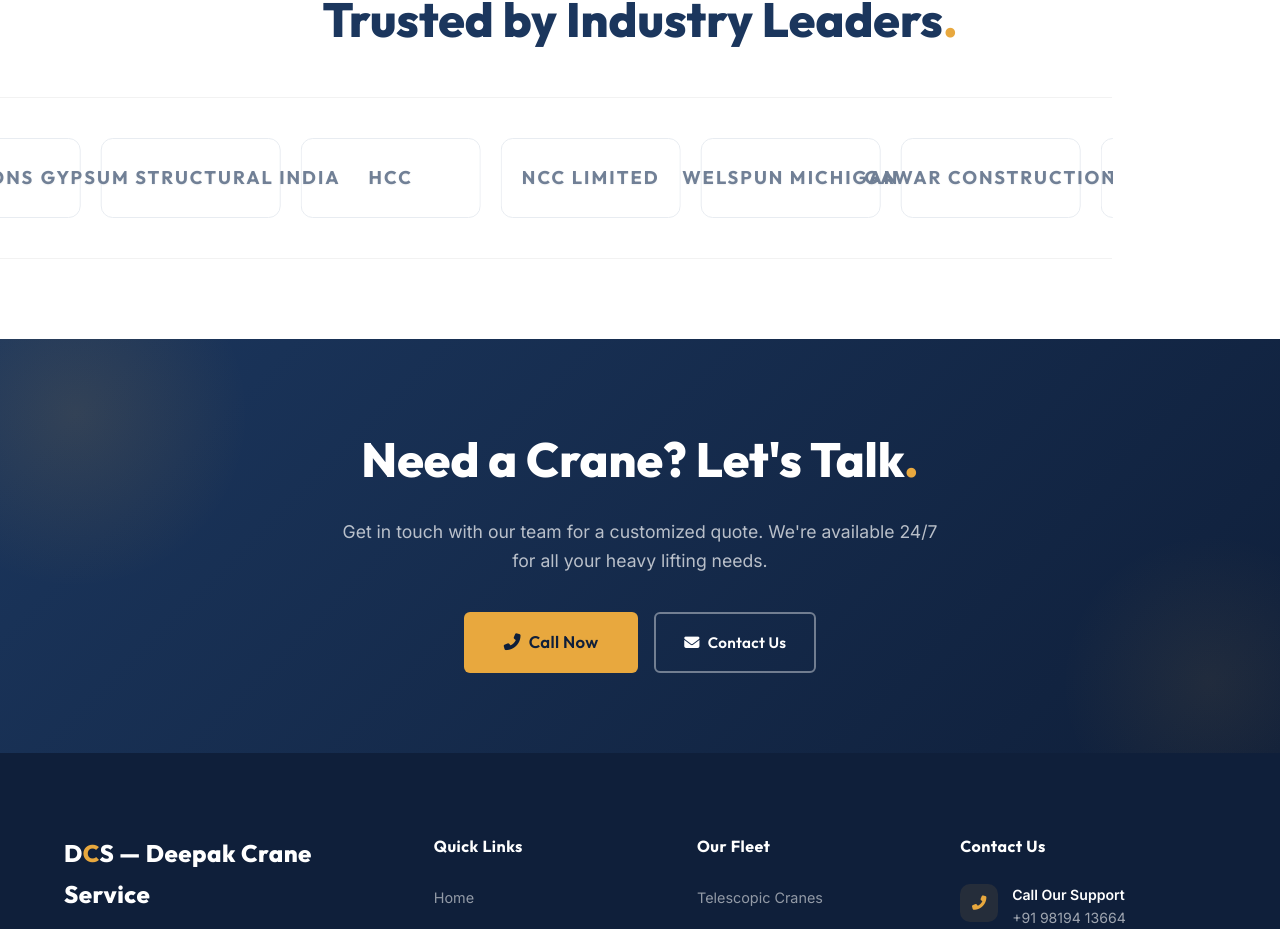
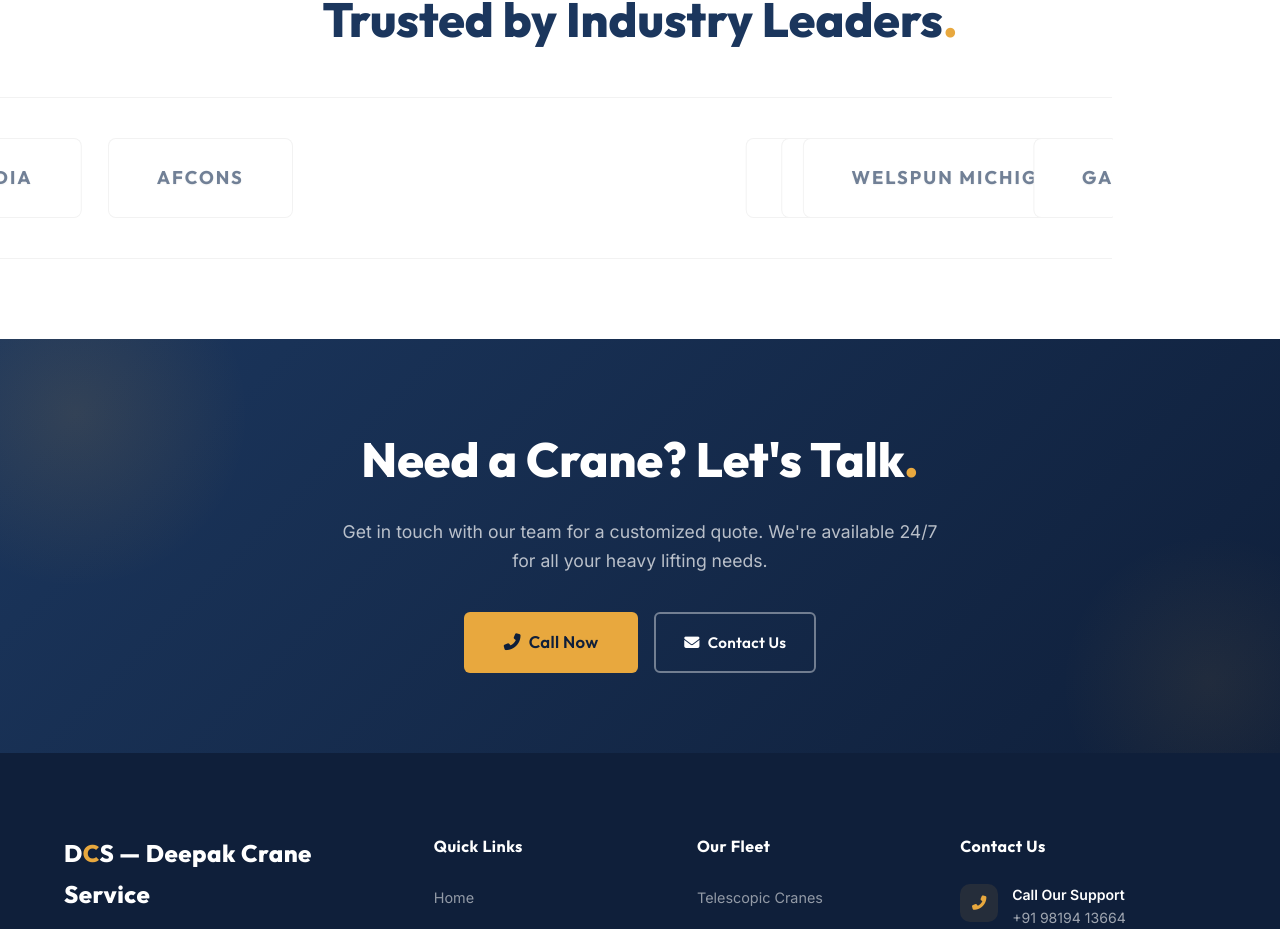
Before and after one commit to ayushprakash1010-jpg/DCS, a React (Vite) app: page / in a window 1280 px wide. Shown: the part 3597-4526 px from the top of the page. Built offline with nearby package versions, Linux system fonts and the light colour scheme.

Commit message:
Fix marquee item squishing with flex-shrink: 0

```diff
--- a/src/styles/index.css
+++ b/src/styles/index.css
@@ -2093,7 +2093,9 @@ ul {
   text-transform: uppercase;
   letter-spacing: 2px;
   color: #718096; /* Sleek muted grey */
-  background: transparent;
+  background: var(--white);
+  border: 1px solid rgba(0,0,0,0.05);
+  border-radius: 8px;
   white-space: nowrap;
   transition: all var(--transition-medium);
   display: flex;
@@ -2102,6 +2104,7 @@ ul {
   animation: scroll 40s linear infinite;
   text-shadow: 0 1px 2px rgba(0,0,0,0.05);
   position: relative; /* For z-index to work */
+  flex-shrink: 0; /* CRITICAL FIX: prevents the items from squishing together */
 }
 
 /* Pause ALL items when the marquee container is hovered */
```
